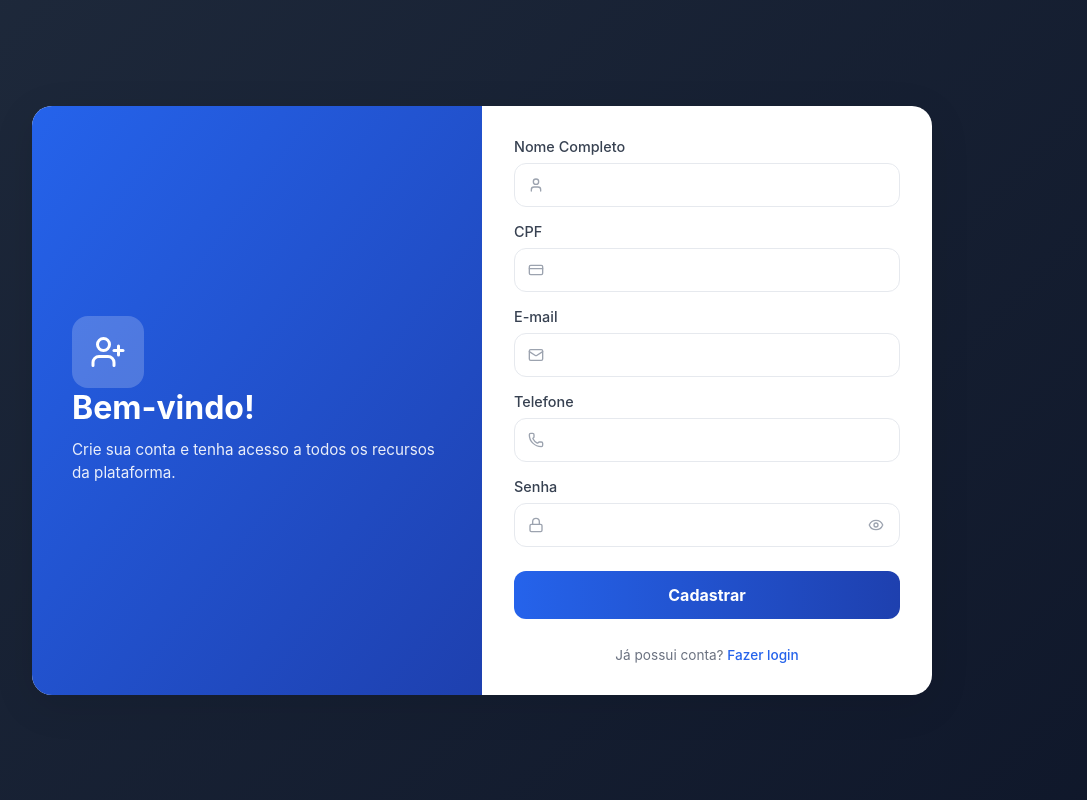
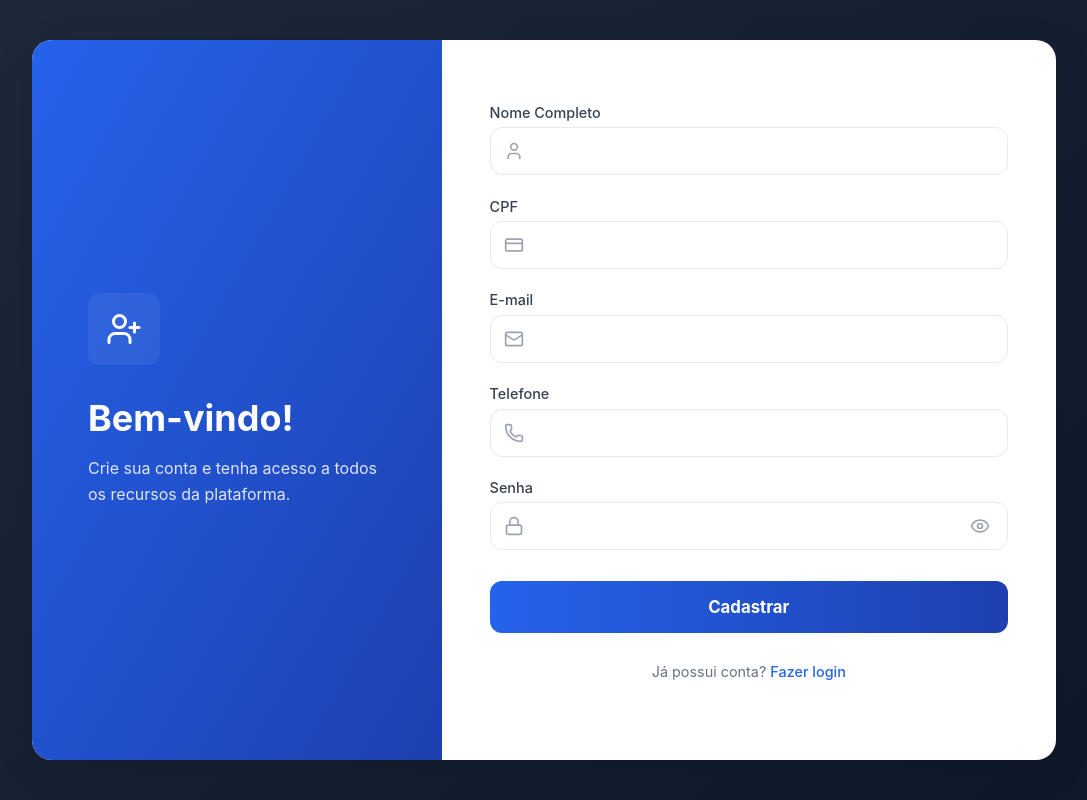
Before and after one commit to andre8756/cedup, a React (Vite) app in the folder Front-End/: page /login in a window 1280 px wide. Both pictures are taken after a click on the button "Cadastre-se". Shown: the whole page, without its empty margins (96-1183 px from the left). Built offline with nearby package versions, Linux system fonts and the light colour scheme; no server answers.

Commit message:
fix - melhorando css

```diff
--- a/Front-End/src/pages/Cadastro/Cadastro.css
+++ b/Front-End/src/pages/Cadastro/Cadastro.css
@@ -1,8 +1,22 @@
-/*
- * ----------------------------------
- * Variáveis Globais
- * ----------------------------------
- */
+html {
+  font-size: 16px;
+}
+
+body {
+  margin: 0;
+  padding: 0;
+  font-family: ui-sans-serif, system-ui, -apple-system, "Segoe UI", Roboto, "Helvetica Neue", Arial, sans-serif;
+  -webkit-font-smoothing: antialiased;
+  -moz-osx-font-smoothing: grayscale;
+}
+
+*, *::before, *::after {
+  box-sizing: border-box;
+}
+
+/* ---------------------------------- */
+/* Variáveis Globais */
+/* ---------------------------------- */
 :root {
   --bg-900: #0f172a;
   --bg-800: #1e293b;
@@ -25,85 +39,108 @@
   --shadow-focus: 0 0 0 3px rgba(37, 99, 235, 0.15);
 }
 
-/*
- * Reset e Base
- */
-*, *::before, *::after {
-  box-sizing: border-box;
-  margin: 0;
-  padding: 0;
-}
-
-html, body {
-  height: 100%;
-  overflow: hidden; /* Remove rolagem do body */
-}
-
 /* ---------------------------------- */
-/* Container Principal */
+/* Layout Base */
 /* ---------------------------------- */
 
 .cadastro-container {
-  min-height: 100vh;
+  height: 100vh;
   width: 100vw;
-  background: var(--gradiente-fundo);
   display: flex;
   align-items: center;
   justify-content: center;
-  padding: 1rem;
+  background: var(--gradiente-fundo);
+  padding: 0;
+  overflow: hidden;
 }
 
 /* Card principal */
 .cadastro-card {
+  width: 100%;
+  margin: auto;
+  display: flex;
+  flex-direction: column;
   background: var(--surface);
   border-radius: var(--radius-lg);
   box-shadow: var(--shadow-card);
-  width: 100%;
-  max-width: 420px;
-  display: flex;
-  flex-direction: column;
-  height: auto;
-  max-height: calc(100vh - 2rem);
   overflow: hidden;
+  min-height: 100vh;
 }
 
-/* Desktop: com sidebar */
+/* Desktop */
 @media (min-width: 800px) {
   .cadastro-card {
+    width: 80vw;
     display: grid;
-    grid-template-columns: 1fr 1fr;
-    max-width: 900px;
-    height: auto;
-    max-height: 660px;
+    grid-template-columns: 4fr 6fr;
+    height: 90vh;
+    min-height: auto;
   }
 }
 
 /* ---------------------------------- */
-/* Mobile Header */
+/* Sidebar (Desktop) */
+/* ---------------------------------- */
+
+.cadastro-sidebar {
+  display: none;
+  background: var(--gradiente-sidebar);
+  color: white;
+}
+
+@media (min-width: 800px) {
+  .cadastro-sidebar {
+    display: flex;
+    flex-direction: column;
+    justify-content: center;
+    padding: 3.5rem;
+  }
+}
+
+.cadastro-sidebar .icon-container {
+  width: 72px;
+  height: 72px;
+  border-radius: 12px;
+  background: rgba(255, 255, 255, 0.06);
+  display: flex;
+  align-items: center;
+  justify-content: center;
+  margin-bottom: 2rem;
+}
+
+.cadastro-sidebar .icon-container svg {
+  width: 36px;
+  height: 36px;
+  stroke: currentColor;
+}
+
+.sidebar-title {
+  font-size: 2.25rem;
+  font-weight: 700;
+  margin-bottom: 1rem;
+  line-height: 1.2;
+}
+
+.sidebar-text {
+  font-size: 1rem;
+  color: rgba(255, 255, 254, 0.85);
+  line-height: 1.6;
+}
+
+/* ---------------------------------- */
+/* Header Mobile */
 /* ---------------------------------- */
 
 .mobile-header {
+  display: flex;
+  flex-direction: column;
+  align-items: center;
+  justify-content: center;
   background: var(--gradiente-primario);
-  padding: 1.5rem;
+  padding: 2rem 1.5rem;
+  color: white;
   text-align: center;
-  color: white;
   flex-shrink: 0;
-}
-
-.mobile-header .icon-container {
-  margin-bottom: 0.75rem;
-}
-
-.mobile-header h1 {
-  font-size: 1.75rem;
-  font-weight: bold;
-  margin-bottom: 0.25rem;
-}
-
-.mobile-header p {
-  font-size: 0.9rem;
-  opacity: 0.9;
-  line-height: 1.4;
 }
 
 @media (min-width: 800px) {
@@ -112,35 +149,71 @@ html, body {
   }
 }
 
-/* ---------------------------------- */
-/* Form Container */
-/* ---------------------------------- */
+.mobile-header .icon-container {
+  background: rgba(255, 255, 255, 0.2);
+  border-radius: 0.5rem;
+  padding: 0.5rem;
+  margin-bottom: 1rem;
+}
+
+.mobile-header h1 {
+  font-size: 2rem;
+  font-weight: bold;
+  margin-bottom: 0.5rem;
+}
+
+.mobile-header p {
+  font-size: 1rem;
+  color: rgba(219, 234, 254, 0.9);
+}
+
+/* ---------------------- */
+/* Formulário             */
+/* ---------------------- */
 
 .form-container {
-  padding: 1.25rem;
-  flex: 1;
+  padding: 1.5rem 1.5rem 2rem;
   display: flex;
   flex-direction: column;
   justify-content: flex-start;
-  overflow: hidden; /* Sem rolagem */
+  gap: 1.5rem;
+  flex: 1;
+  overflow: hidden;
 }
 
 @media (min-width: 800px) {
   .form-container {
-    padding: 2rem;
+    padding: 2.5rem 3rem;
     justify-content: center;
+    overflow-y: auto;
+    scrollbar-width: thin;
   }
 }
 
-/* ---------------------------------- */
-/* Formulário - Compacto e Ajustável */
-/* ---------------------------------- */
+@media (max-width: 400px) {
+  .cadastro-card {
+    overflow-y: auto;
+    -webkit-overflow-scrolling: touch;
+  }
 
+  .form-container {
+    overflow-y: visible;
+    padding-bottom: 1.5rem;
+  }
+}
+
+/* Formulário */
 .form {
   display: flex;
   flex-direction: column;
-  gap: 1rem; /* Reduzido para caber mais */
+  gap: 1.2rem;
   width: 100%;
+}
+
+@media (min-width: 800px) {
+  .form {
+    gap: 1.4rem;
+  }
 }
 
 .form-group {
@@ -148,15 +221,17 @@ html, body {
   flex-direction: column;
 }
 
-label {
-  font-size: 0.875rem;
+.form-group label {
+  font-size: 0.9rem;
+  color: var(--text-primary);
+  margin-bottom: 0.4rem;
   font-weight: 500;
-  color: var(--text-primary);
-  margin-bottom: 0.375rem;
 }
 
 .input-container {
   position: relative;
+  display: flex;
+  align-items: center;
 }
 
 .input-icon {
@@ -165,29 +240,28 @@ label {
   top: 50%;
   transform: translateY(-50%);
   color: var(--text-icon);
-  width: 16px;
-  height: 16px;
-  pointer-events: none;
+  width: 20px;
+  height: 20px;
   z-index: 1;
 }
 
 .form-input {
   width: 100%;
-  padding: 0.75rem 0.75rem 0.75rem 2.5rem;
+  padding: 0.875rem 0.875rem 0.875rem 2.875rem;
   border: 1px solid var(--border-input);
   border-radius: var(--radius-md);
-  font-size: 0.95rem;
-  height: 44px;
+  font-size: 1rem;
+  height: 48px;
   transition: all 0.2s ease;
 }
 
 .password-container .form-input {
-  padding-right: 2.5rem;
+  padding-right: 2.875rem;
 }
 
 .eye-button {
   position: absolute;
-  right: 0.75rem;
+  right: 0.875rem;
   top: 50%;
   transform: translateY(-50%);
   background: none;
@@ -195,7 +269,6 @@ label {
   cursor: pointer;
   padding: 0.25rem;
   color: var(--text-icon);
-  z-index: 1;
 }
 
 .eye-button:hover {
@@ -203,8 +276,8 @@ label {
 }
 
 .eye-icon {
-  width: 16px;
-  height: 16px;
+  width: 20px;
+  height: 20px;
 }
 
 .form-input:focus {
@@ -215,7 +288,6 @@ label {
 
 .form-input::placeholder {
   color: var(--text-icon);
-  font-size: 0.9rem;
 }
 
 .form-input.input-error {
@@ -233,63 +305,15 @@ label {
   line-height: 1.3;
 }
 
-/* Botão */
-.submit-button {
-  width: 100%;
-  background: var(--gradiente-primario);
-  color: white;
-  padding: 0.875rem;
-  border: none;
-  border-radius: var(--radius-md);
-  font-weight: 700;
-  font-size: 1rem;
-  cursor: pointer;
-  height: 48px;
-  margin-top: 0.5rem;
-  transition: all 0.2s ease;
-}
-
-.submit-button:hover:not(:disabled) {
-  transform: translateY(-1px);
-  filter: brightness(1.05);
-  box-shadow: 0 8px 24px rgba(30, 58, 138, 0.2);
-}
-
-.submit-button:disabled {
-  opacity: 0.6;
-  cursor: not-allowed;
-}
-
-/* Login link */
-.login-text {
-  text-align: center;
-  font-size: 0.85rem;
-  color: var(--text-muted);
-  margin-top: 0.75rem;
-}
-
-.login-link {
-  color: var(--primary-600);
-  font-weight: 500;
-  background: none;
-  border: none;
-  cursor: pointer;
-  text-decoration: none;
-  font-size: inherit;
-}
-
-.login-link:hover {
-  text-decoration: underline;
-}
-
 /* Mensagens */
 .message {
   padding: 0.75rem 1rem;
   border-radius: var(--radius-md);
-  font-size: 0.85rem;
+  font-size: 0.9rem;
   text-align: center;
   margin: 0.5rem 0;
   border: 1px solid transparent;
+  font-weight: 500;
 }
 
 .message.error {
@@ -304,88 +328,104 @@ label {
   color: #16a34a;
 }
 
-/* Icon Container */
-.icon-container {
-  display: inline-flex;
-  align-items: center;
-  justify-content: center;
-  width: 4.5rem;
-  height: 4.5rem;
-  background-color: rgba(255, 255, 255, 0.2);
-  border-radius: 1rem;
+/* Botão */
+.submit-button {
+  width: 100%;
+  padding: 1rem;
+  border-radius: var(--radius-md);
+  font-weight: 700;
+  font-size: 1.05rem;
+  color: #fff;
+  background: var(--gradiente-primario);
+  border: none;
+  cursor: pointer;
+  height: 52px;
+  margin-top: 0.5rem;
+  transition: all 0.2s ease;
+  flex-shrink: 0;
 }
 
-.icon-container svg {
-  width: 2.25rem;
-  height: 2.25rem;
-  color: white;
+.submit-button:hover:not(:disabled) {
+  transform: translateY(-2px);
+  filter: brightness(1.05);
+  box-shadow: 0 12px 36px rgba(30, 58, 138, 0.25);
 }
 
-/* Sidebar */
-.cadastro-sidebar {
-  display: none;
-  background: var(--gradiente-sidebar);
-  padding: 2.5rem;
-  color: white;
-  position: relative;
-  overflow: hidden;
+.submit-button:disabled {
+  opacity: 0.6;
+  cursor: not-allowed;
 }
 
-@media (min-width: 800px) {
-  .cadastro-sidebar {
-    display: flex;
-    flex-direction: column;
-    justify-content: center;
-  }
+/* Link login */
+.login-text {
+  text-align: center;
+  font-size: 0.9rem;
+  color: var(--text-muted);
+  padding-top: 0.5rem;
+  flex-shrink: 0;
+  margin-top: auto;
+  padding-bottom: 1rem;
 }
 
-.sidebar-title {
-  font-size: 2rem;
-  font-weight: bold;
-  margin-bottom: 0.75rem;
+.login-link {
+  color: var(--primary-600);
+  background: none;
+  border: none;
+  font-weight: 500;
+  cursor: pointer;
+  font-size: 0.9rem;
+  padding: 0;
+  text-decoration: none;
 }
 
-.sidebar-text {
-  font-size: 0.95rem;
-  line-height: 1.5;
-  opacity: 0.9;
+.login-link:hover {
+  opacity: 0.8;
+  text-decoration: underline;
 }
 
-/* Mobile fino */
-@media (max-width: 640px) {
-  .cadastro-container {
-    padding: 0;
-  }
+/* ---------------------------------- */
+/* Mobile grid*/
+/* ---------------------------------- */
 
+@media (max-width: 400px) {
   .cadastro-card {
     border-radius: 0;
-    max-height: 100vh;
+    min-height: 100vh;
   }
 
   .mobile-header {
-    padding: 1.25rem;
+    padding: 1.5rem 1rem;
   }
 
   .mobile-header h1 {
-    font-size: 1.6rem;
+    font-size: 1.75rem;
+  }
+
+  .mobile-header p {
+    font-size: 0.9rem;
   }
 
   .form-container {
-    padding: 1rem;
+    padding: 1rem 1rem 1.5rem;
+    gap: 1rem;
   }
 
   .form {
-    gap: 0.875rem;
+    gap: 0.9rem;
   }
 
-  .form-input {
-    height: 42px;
-    padding: 0.7rem 0.7rem 0.7rem 2.4rem;
-    font-size: 0.9rem;
+  .form-group label {
+    margin-bottom: 0.3rem;
+    font-size: 0.875rem;
   }
 
   .submit-button {
-    height: 46px;
-    font-size: 0.95rem;
+    margin-top: 0.4rem;
+    font-size: 1rem;
+  }
+
+  .login-text {
+    padding-bottom: 2rem;
+    font-size: 0.875rem;
   }
 }
--- a/Front-End/src/pages/Login/Login.css
+++ b/Front-End/src/pages/Login/Login.css
@@ -55,7 +55,7 @@ body {
   align-items: center;
   justify-content: center;
   background: var(--gradiente-fundo);
-  padding: 0; /* ✅ CORRIGIDO: Remove o padding lateral para ocupar toda a tela */
+  padding: 0;
 }
 
 /* Card */
@@ -212,16 +212,45 @@ body {
   justify-content: flex-start;
   gap: 1.5rem;
   flex: 1;
+  overflow: hidden;
 }
 
 @media (min-width: 800px) {
   .login-main {
     padding: 4rem;
     justify-content: center;
+    overflow-y: auto;
+    scrollbar-width: thin;
+    scrollbar-color: #9ca3af transparent;
+  }
+
+  .login-main::-webkit-scrollbar {
+    width: 6px;
+  }
+
+  .login-main::-webkit-scrollbar-track {
+    background: transparent;
+  }
+
+  .login-main::-webkit-scrollbar-thumb {
+    background: #9ca3af;
+    border-radius: 3px;
+  }
+
+  .login-main::-webkit-scrollbar-thumb:hover {
+    background: #6b7280;
   }
 }
 
+.btn-primary,
+.meta {
+  flex-shrink: 0;
+}
+
+/* ---------------------------------- */
 /* Formulario */
+/* ---------------------------------- */
+
 .form {
   display: flex;
   flex-direction: column;
@@ -427,3 +456,31 @@ body {
     font-size: 0.9rem;
   }
 }
+
+/* ---------------------------------- */
+/* Casos extremos no desktop(Scroll)
+/* ---------------------------------- */
+
+@media (min-width: 800px) and (max-height: 700px) {
+  .login-main {
+    padding: 2.5rem 3rem;
+    gap: 1.2rem;
+  }
+
+  .form {
+    gap: 1.2rem;
+  }
+
+  .login-side {
+    padding: 2rem;
+  }
+
+  .login-side h1 {
+    font-size: 1.8rem;
+  }
+
+  .login-side p {
+    font-size: 0.9rem;
+    margin-bottom: 1.5rem;
+  }
+}
```
Also changed, not shown: 1 other file (tests, documents, lock files or other folders).
